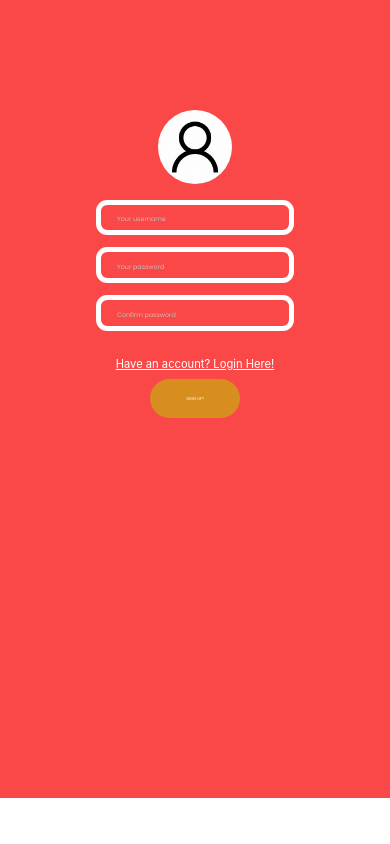
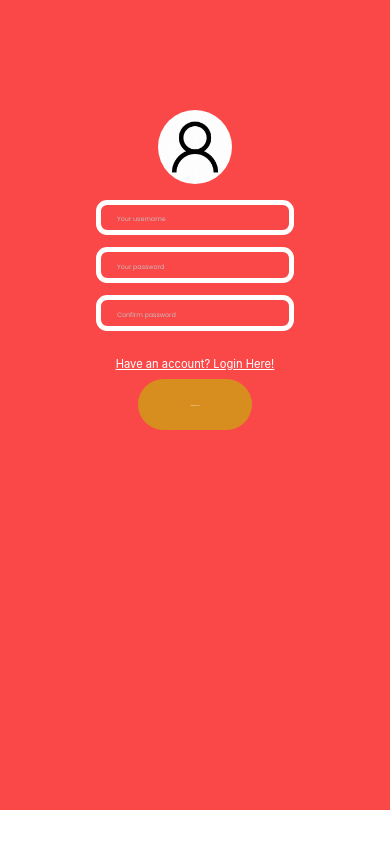
Before and after one commit to Chillandchat/mobile, a React (Create React App) app in the folder Frontend/app/: page /signup in a window 390 px wide. Built offline with nearby package versions, Linux system fonts and the light colour scheme; no server answers.

Commit message:
Update styles

```diff
--- a/Frontend/app/src/components/style/ExecuteButton.css
+++ b/Frontend/app/src/components/style/ExecuteButton.css
@@ -8,8 +8,8 @@
 #button {
   background-color: var(--globalColor);
   border: none;
-  height: 8vw;
-  width: 17vw;
+  height: 7vw;
+  width: 18vw;
   border-radius: 99vw 99vw 99vw 99vw;
   margin-top: 0.1vw;
   color: white;
@@ -49,13 +49,13 @@
   #button {
     background-color: var(--globalColor);
     border: none;
-    height: 10vw;
-    width: 23vw;
+    height: 13vw;
+    width: 29vw;
     border-radius: 99vw 99vw 99vw 99vw;
     margin-top: 2vw;
     color: white;
     transition-duration: 0.5s;
-    font-size: 0.25rem;
+    font-size: 0.13rem;
     cursor: pointer;
   }
   /* Hover styles */
```
